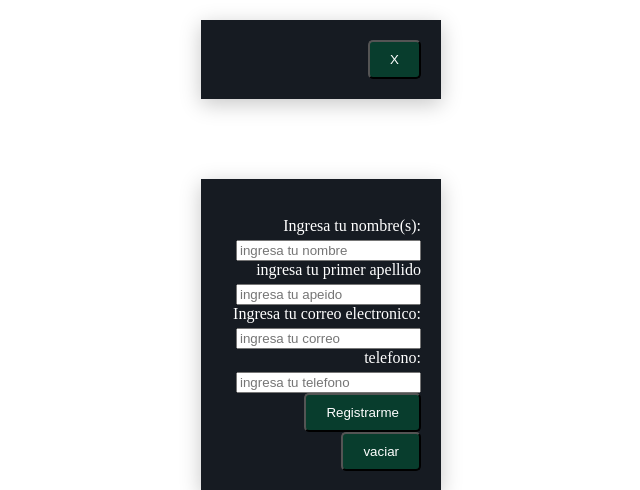
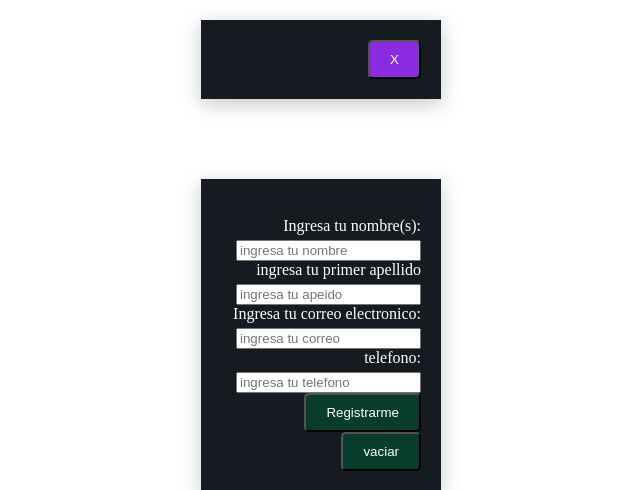
Before and after one commit to Abraham-MF/WEB1_423017911, a PHP site: page /proyecto_web_1/Formulario.php in a window 1280 px wide, with the pointer over the restyled element. Shown: the top 490 px of the page, without its empty margins (319-959 px from the left). Run offline with PHP 8.4, Linux system fonts and the light colour scheme.

Commit message:
Update estilos.css

```diff
--- a/proyecto_web_1/estilos.css
+++ b/proyecto_web_1/estilos.css
@@ -49,3 +49,7 @@ color: white;
 padding: 10px 20px;
 border-radius: 5px;
 }
+
+button:hover{
+    background-color: blueviolet;
+}
```
